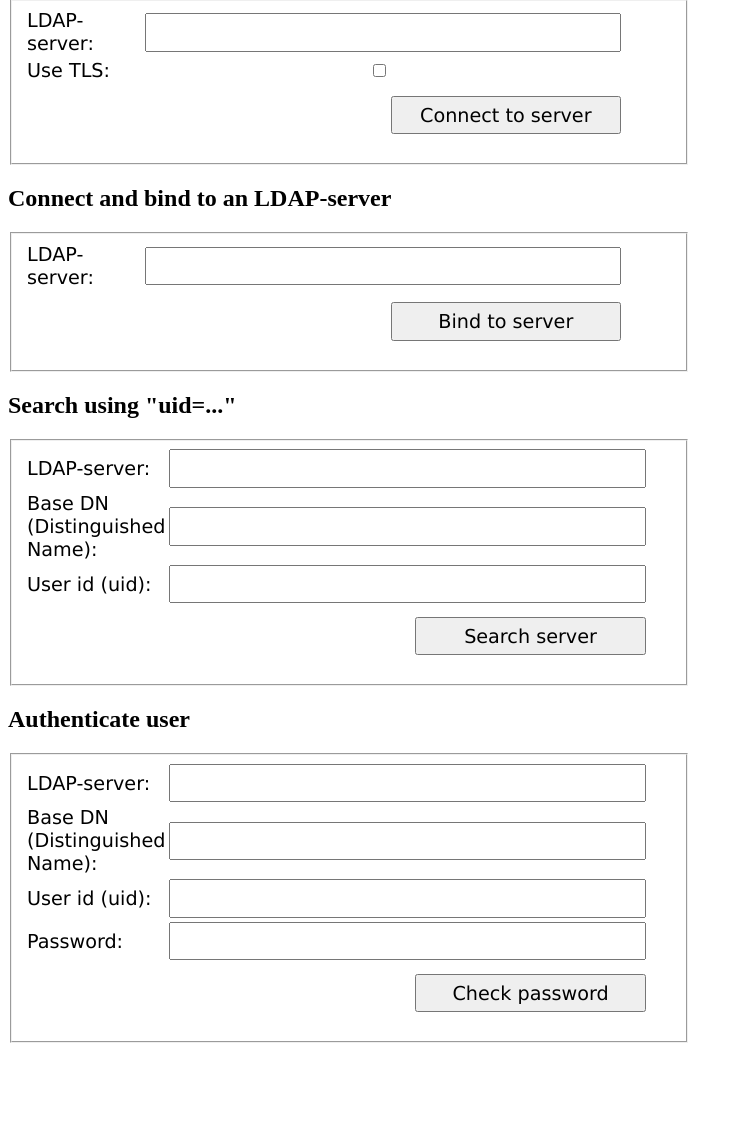
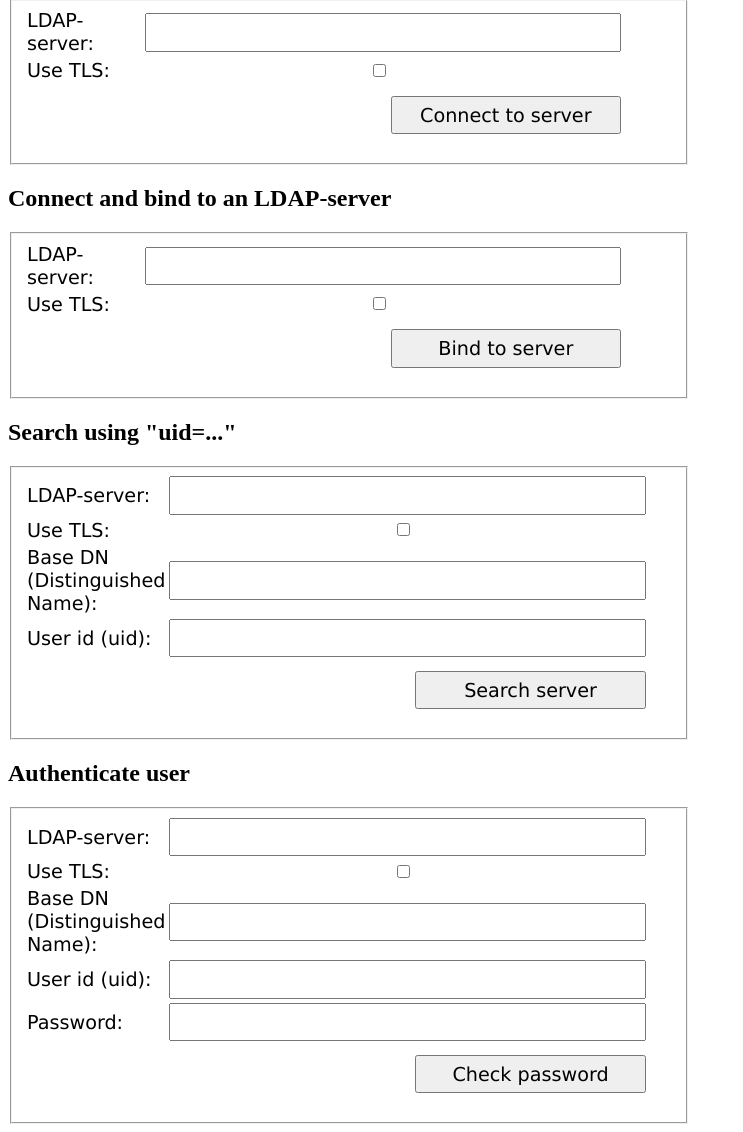
Before and after one commit to mosbth/Utility, a PHP site: page /ldap.php in a window 1280 px wide. Shown: the part 234-1366 px from the top of the page, without its empty margins (0-743 px from the left). Before the commit the page ends 1277 px from the top, so only its background shows below. Run offline with PHP 8.4, Linux system fonts and the light colour scheme.

Commit message:
Adding TLS to ldap example

```diff
--- a/ldap.php
+++ b/ldap.php
@@ -257,6 +257,10 @@ Shows how to use PHP and LDAP to communicate with a LDAP server.
 <td style='text-align: right;'><input type='text' name='server' value='{$server}'></td>
 </tr>
 <tr>
+<td><label for="tls">Use TLS:</label></td>
+<td><input type='checkbox' name='tls' value='on' {$tlschecked}></td>
+</tr>
+<tr>
 <td colspan='2' style='text-align: right;'>
 <button type='submit' name='submit' value='bind-to-server'>Bind to server</button>
 </td>
@@ -275,6 +279,10 @@ Shows how to use PHP and LDAP to communicate with a LDAP server.
 <tr>
 <td><label for="server">LDAP-server:</label></td>
 <td style='text-align: right;'><input type='text' name='server' value='{$server}'></td>
+</tr>
+<tr>
+<td><label for="tls">Use TLS:</label></td>
+<td><input type='checkbox' name='tls' value='on' {$tlschecked}></td>
 </tr>
 <tr>
 <td><label for="basedn">Base DN (Distinguished Name):</label></td>
@@ -303,6 +311,10 @@ Shows how to use PHP and LDAP to communicate with a LDAP server.
 <tr>
 <td><label for="server">LDAP-server:</label></td>
 <td style='text-align: right;'><input type='text' name='server' value='{$server}'></td>
+</tr>
+<tr>
+<td><label for="tls">Use TLS:</label></td>
+<td><input type='checkbox' name='tls' value='on' {$tlschecked}></td>
 </tr>
 <tr>
 <td><label for="basedn">Base DN (Distinguished Name):</label></td>
```
